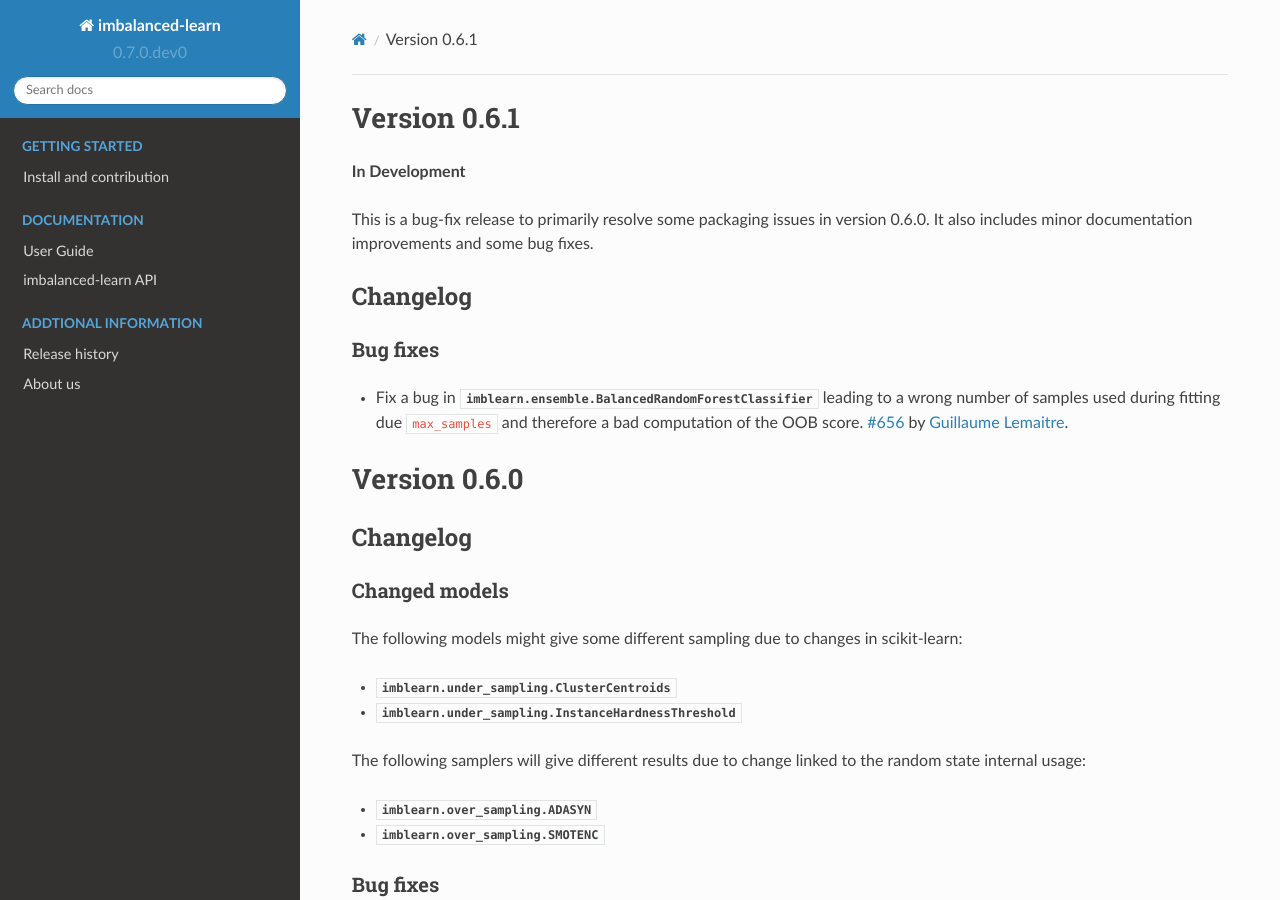
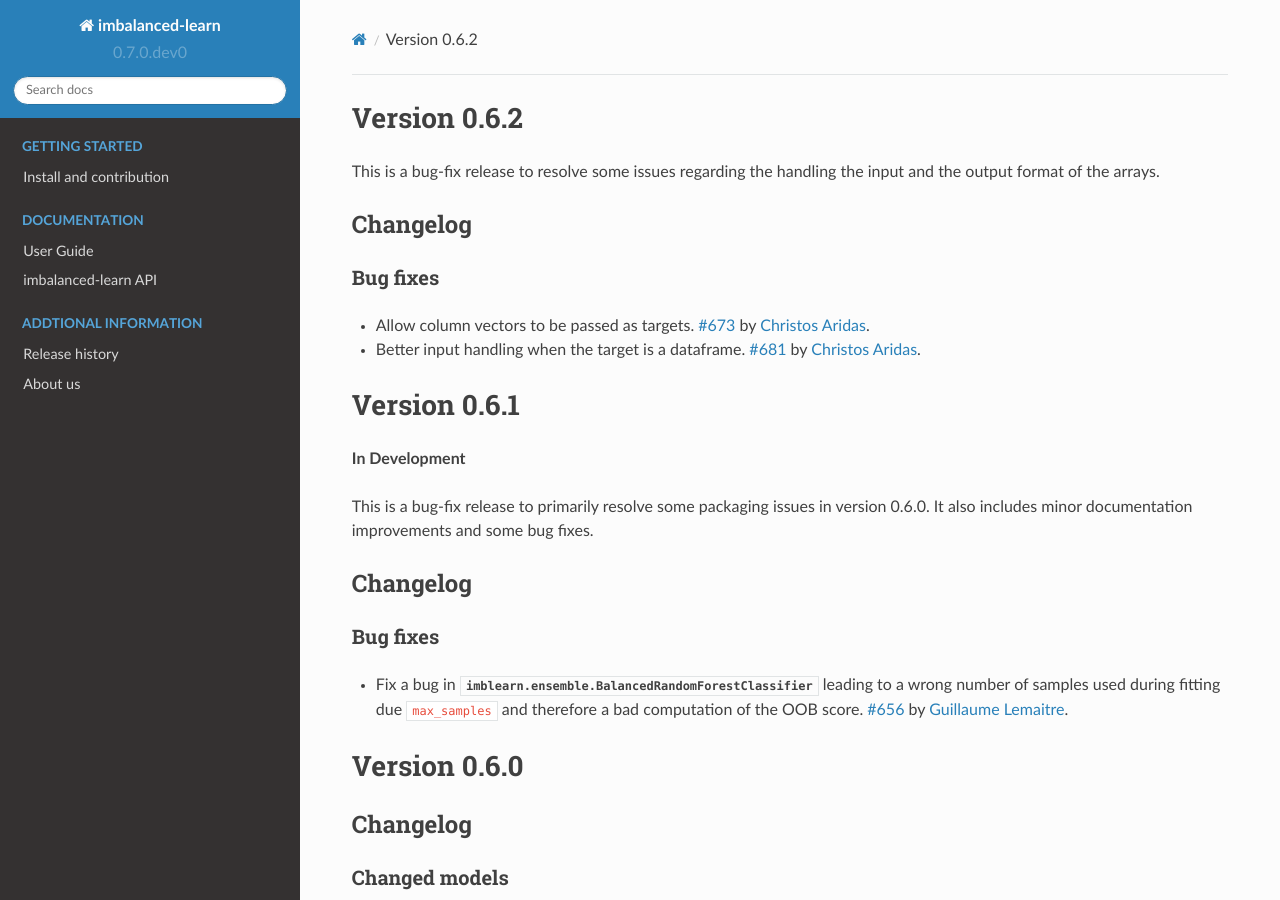
Before and after one commit to scikit-learn-contrib/imbalanced-learn, a Sphinx documentation site: the page built from doc/whats_new/v0.6.rst, in a window 1280 px wide and 900 px high. Built offline with Sphinx 7.4.7 and the Read the Docs theme 2.0.0, drawn with Linux system fonts in a browser that asks for light colours; formulas are drawn with MathJax 3; pages that are not in the unit, such as notebooks, are missing from menus.

Commit message:
Add whats new

```diff
--- a/doc/whats_new/v0.6.rst
+++ b/doc/whats_new/v0.6.rst
@@ -1,3 +1,23 @@
+.. _changes_0_6_2:
+
+Version 0.6.2
+==============
+
+This is a bug-fix release to resolve some issues regarding the handling the
+input and the output format of the arrays.
+
+Changelog
+---------
+
+Bug fixes
+.........
+
+- Allow column vectors to be passed as targets.
+  :pr:`673` by :user:`Christos Aridas <chkoar>`.
+- Better input handling when the target is a dataframe.
+  :pr:`681` by :user:`Christos Aridas <chkoar>`.
+
+
 .. _changes_0_6_1:
 
 Version 0.6.1
```
